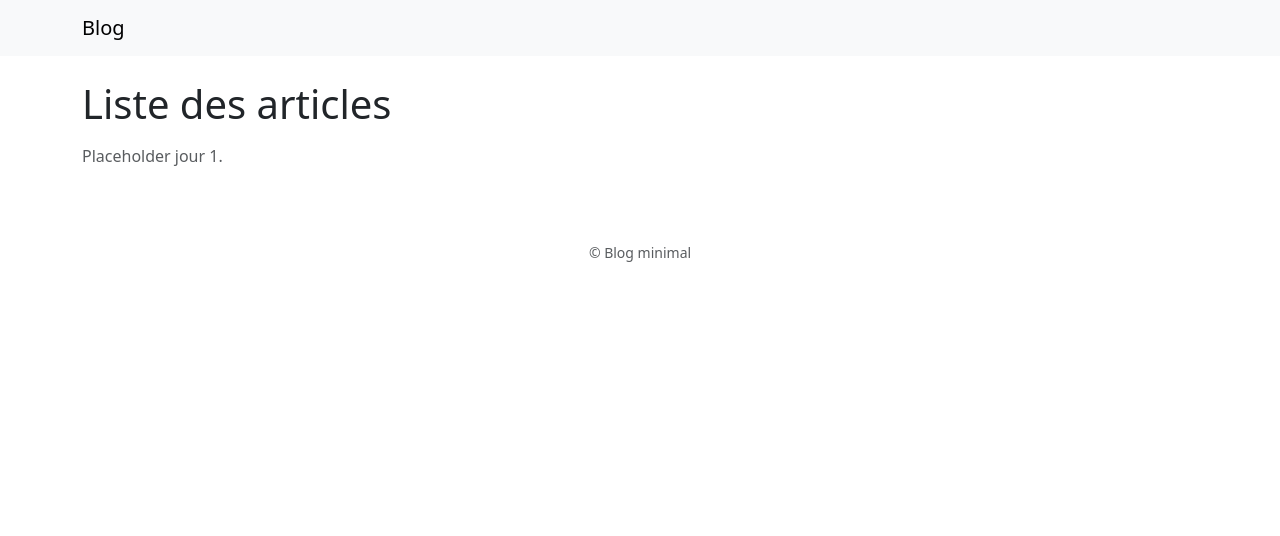
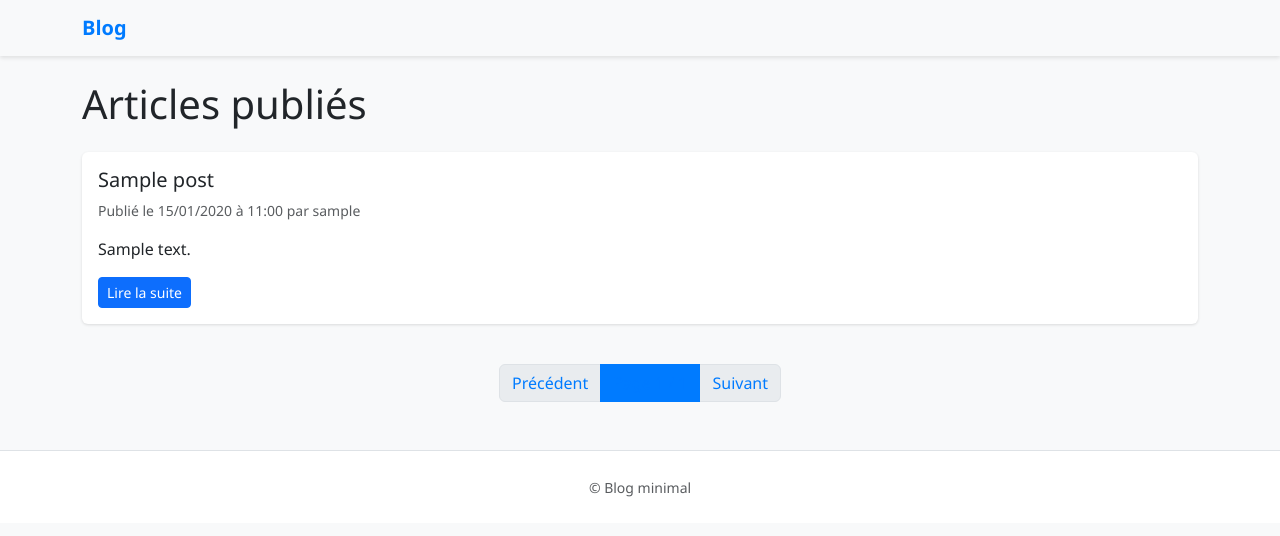
Before and after one commit to aiiioo93/BLOG, a Django app: page / in a window 1280 px wide. Shown: the top 536 px of the page. Run offline with Django 4.2, Linux system fonts and the light colour scheme; tables that the repository leaves empty hold one stand-in row (values such as "Sample post").

Commit message:
jour-2: liste et detail fonctionnels, pagination, templates ameliores, CSS personnalise

```diff
--- a/blog/views.py
+++ b/blog/views.py
@@ -1,11 +1,18 @@
-from django.shortcuts import render
+from django.shortcuts import render, get_object_or_404
+from django.core.paginator import Paginator
+from .models import Post
 
 
 def post_list_placeholder(request):
-    return render(request, "blog_list.html", {"placeholder": True})
+    """Liste des articles publiés avec pagination (5 par page)."""
+    posts = Post.objects.filter(status=Post.Status.PUBLISHED).order_by('-created')
+    paginator = Paginator(posts, 5)
+    page_number = request.GET.get('page')
+    page_obj = paginator.get_page(page_number)
+    return render(request, "blog_list.html", {"page_obj": page_obj})
 
 
 def post_detail_placeholder(request, slug: str):
-    return render(request, "blog_detail.html", {"slug": slug, "placeholder": True})
-
-# Create your views here.
+    """Détail d'un article publié par slug."""
+    post = get_object_or_404(Post, slug=slug, status=Post.Status.PUBLISHED)
+    return render(request, "blog_detail.html", {"post": post})
--- a/static/css/app.css
+++ b/static/css/app.css
@@ -0,0 +1,59 @@
+/* Blog minimal - styles personnalisés */
+
+body {
+  font-family: 'Segoe UI', Tahoma, Geneva, Verdana, sans-serif;
+  background-color: #f8f9fa;
+}
+
+/* Navbar */
+.navbar {
+  box-shadow: 0 2px 4px rgba(0,0,0,0.1);
+}
+
+.navbar-brand {
+  font-weight: 600;
+  color: #007bff !important;
+}
+
+/* Cards articles */
+.card {
+  border: none;
+  box-shadow: 0 1px 3px rgba(0,0,0,0.12);
+  transition: box-shadow 0.3s ease;
+}
+
+.card:hover {
+  box-shadow: 0 4px 12px rgba(0,0,0,0.15);
+}
+
+.card-title a {
+  color: #212529;
+  transition: color 0.2s ease;
+}
+
+.card-title a:hover {
+  color: #007bff;
+}
+
+/* Footer */
+footer {
+  border-top: 1px solid #dee2e6;
+  background-color: #fff;
+}
+
+/* Post detail */
+.post-body {
+  font-size: 1.1rem;
+  line-height: 1.8;
+  color: #495057;
+}
+
+/* Pagination */
+.pagination .page-link {
+  color: #007bff;
+}
+
+.pagination .page-item.active .page-link {
+  background-color: #007bff;
+  border-color: #007bff;
+}
--- a/templates/blog_list.html
+++ b/templates/blog_list.html
@@ -1,6 +1,64 @@
 {% extends 'base.html' %}
 {% block title %}Articles - Blog minimal{% endblock %}
 {% block content %}
-  <h1 class="mb-3">Liste des articles</h1>
-  <p class="text-muted">Placeholder jour 1.</p>
+  <h1 class="mb-4">Articles publiés</h1>
+
+  {% if page_obj %}
+    <div class="row">
+      {% for post in page_obj %}
+        <div class="col-md-12 mb-3">
+          <div class="card">
+            <div class="card-body">
+              <h5 class="card-title">
+                <a href="{% url 'post_detail' post.slug %}" class="text-decoration-none">{{ post.title }}</a>
+              </h5>
+              <p class="card-text text-muted small">
+                Publié le {{ post.created|date:"d/m/Y à H:i" }}
+                {% if post.author %} par {{ post.author.username }}{% endif %}
+              </p>
+              <p class="card-text">{{ post.body|truncatewords:30|safe }}</p>
+              <a href="{% url 'post_detail' post.slug %}" class="btn btn-sm btn-primary">Lire la suite</a>
+            </div>
+          </div>
+        </div>
+      {% endfor %}
+    </div>
+
+    <!-- Pagination -->
+    <nav aria-label="Pagination" class="mt-4">
+      <ul class="pagination justify-content-center">
+        {% if page_obj.has_previous %}
+          <li class="page-item">
+            <a class="page-link" href="?page=1">Première</a>
+          </li>
+          <li class="page-item">
+            <a class="page-link" href="?page={{ page_obj.previous_page_number }}">Précédent</a>
+          </li>
+        {% else %}
+          <li class="page-item disabled">
+            <span class="page-link">Précédent</span>
+          </li>
+        {% endif %}
+
+        <li class="page-item active">
+          <span class="page-link">Page {{ page_obj.number }} / {{ page_obj.paginator.num_pages }}</span>
+        </li>
+
+        {% if page_obj.has_next %}
+          <li class="page-item">
+            <a class="page-link" href="?page={{ page_obj.next_page_number }}">Suivant</a>
+          </li>
+          <li class="page-item">
+            <a class="page-link" href="?page={{ page_obj.paginator.num_pages }}">Dernière</a>
+          </li>
+        {% else %}
+          <li class="page-item disabled">
+            <span class="page-link">Suivant</span>
+          </li>
+        {% endif %}
+      </ul>
+    </nav>
+  {% else %}
+    <p class="text-muted">Aucun article publié pour le moment.</p>
+  {% endif %}
 {% endblock %}
```
Also changed, not shown: templates/blog_detail.html (+15 -4 lines), README.md, blog/urls.py (line endings or trailing spaces), requirements.txt (line endings or trailing spaces), templates/base.html (line endings or trailing spaces), 1 other file.
